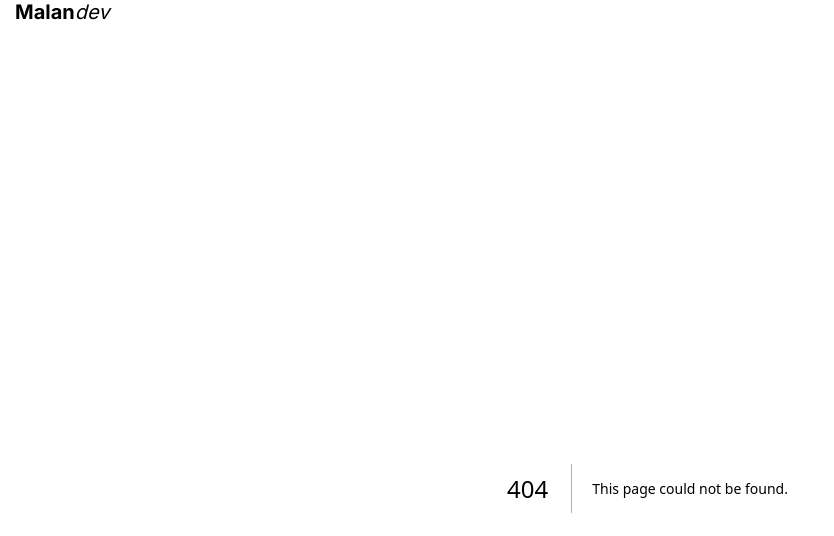
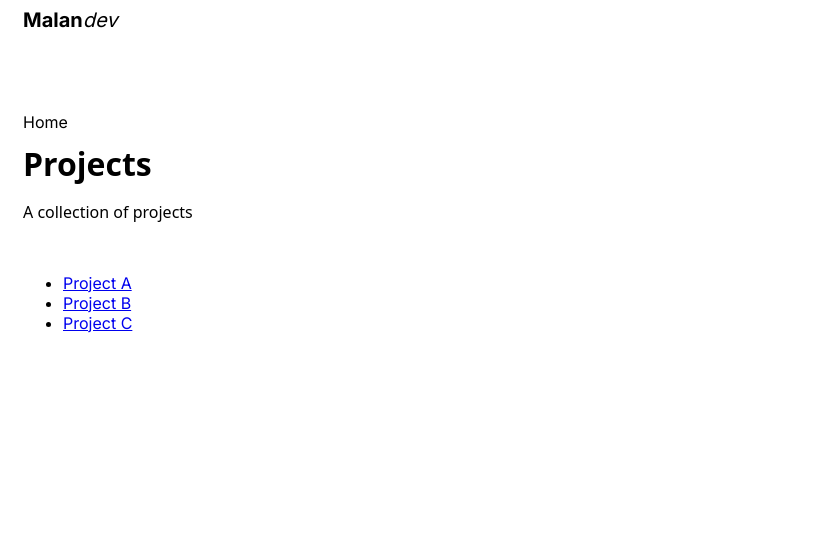
Before and after one commit to malan-g/website--nextjs, a Next.js app: page /projects in a window 1280 px wide. Before the commit this address had no page. Shown: the top 536 px of the page, without its empty margins (0-834 px from the left). Built offline with nearby package versions, Linux system fonts and the light colour scheme.

Commit message:
added more pages

```diff
--- /dev/null
+++ b/src/app/(pages)/projects/page.tsx
@@ -0,0 +1,27 @@
+import { Heading, Paragraph } from "@/components/Font";
+import Spacer from "@/components/Layout/Spacer";
+import Breadcrumbs from "@/components/Links/Breadcrumbs";
+import Link from "next/link";
+const Page = () => {
+  return (
+    <main>
+      <Breadcrumbs />
+      <Heading size="lg">Projects</Heading>
+      <Paragraph size="md">A collection of projects</Paragraph>
+      <Spacer size="sm" />
+      <ul>
+        <li>
+          <Link href="/projects/project-a">Project A</Link>
+        </li>
+        <li>
+          <Link href="/projects/project-b">Project B</Link>
+        </li>
+        <li>
+          <Link href="/projects/project-c">Project C</Link>
+        </li>
+      </ul>
+    </main>
+  );
+};
+
+export default Page;
```
Also changed, not shown: src/app/(pages)/about/page.tsx (added, +13 -0 lines), src/app/(pages)/projects/[project]/page.tsx (added, +13 -0 lines).
